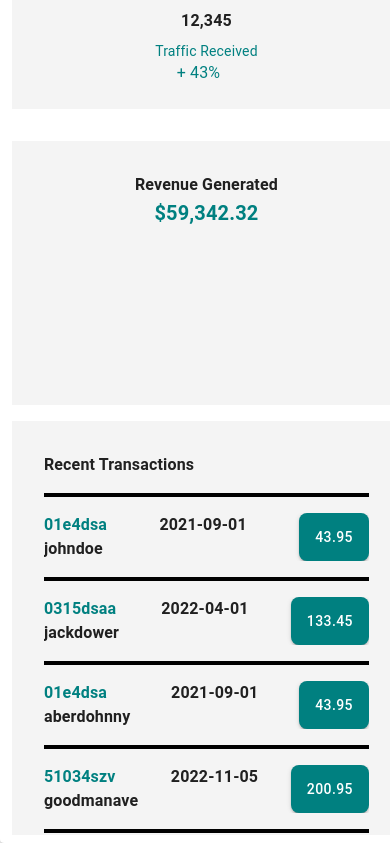
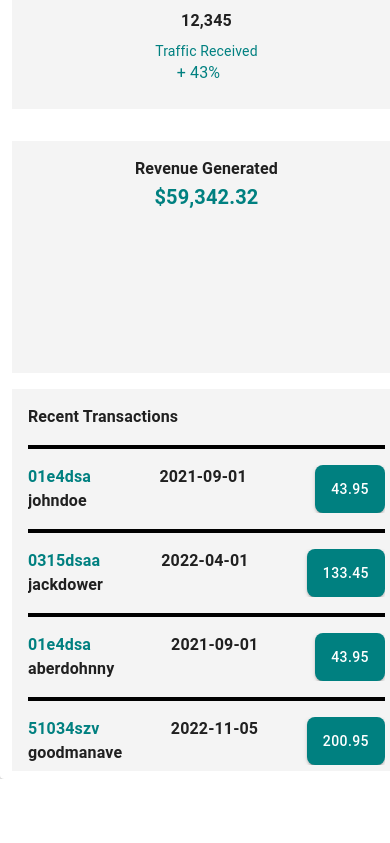
Before and after one commit to binaryballer33/block27A_sales_dashboard, a React (Vite) app: page / in a window 390 px wide. Shown: the part 886-1729 px from the top of the page. After the commit the page ends 1665 px from the top, so only its background shows below. Built offline with nearby package versions, Linux system fonts and the light colour scheme.

Commit message:
made use of more space for tablet size screens

```diff
--- a/src/components/MainContent/MainContentStyles.js
+++ b/src/components/MainContent/MainContentStyles.js
@@ -7,7 +7,9 @@ const classes = {
         width: { sm: "98%", lg: "75%"},
     },
     main_content_icon: {
-        marginBottom: "1rem"
+        marginTop: { xs: ".5rem", sm: "0rem" },
+        marginBottom: "1rem",
+        marginLeft: { xs: ".5rem", sm: "0rem" },
     },
     main_content_header: {
         fontWeight: "bold",
@@ -31,24 +33,27 @@ const classes = {
         display: "flex",
         marginTop: "2rem",
         height: "55%",
-        flexDirection: { xs: "column", lg: "row" },
+        flexDirection: { xs: "column", md: "row" },
         placeItems: { xs: "center", lg: "start" },
     },
     main_content_dashboard_revenue_generated_container: {
+        flexGrow: "1",
         backgroundColor: "#f4f4f4",
-        padding: "2rem",
-        flexGrow: "1",
-        height: { xs: "200px", md: "250px", lg: "700px" },
-        width: { xs: "325px", md: "82%", lg: "33%" },
+        marginLeft: { xs: "0rem", md: "1rem", lg: "0rem" },
+        padding: { xs: "1rem", lg: "2rem" },
+        height: { xs: "200px", md: "400px", lg: "700px" },
+        width: { xs: "357px", md: "150px", lg: "33%" },
         textAlign: { xs: "center", lg: "left" },
     },
     main_content_dashboard_recent_transactions_container: {
         backgroundColor: "#f4f4f4",
-        marginTop: {xs: "1rem", lg: "0rem"},
-        marginLeft: { xs: "0rem", lg: "2rem" },
-        padding: "2rem",
+        marginTop: {xs: "1rem", md: "0rem"},
+        marginRight: { xs: "0rem", md: "1rem", lg: "0rem" },
+        marginBottom: { xs: "2rem", sm: "0rem" },
+        marginLeft: { xs: "0rem", md: "1rem", lg: "2rem" },
+        padding: { xs: "1rem", lg: "2rem" },
         height: { xs: "350px", md: "400px", lg: "700px" },
-        width: { xs: "325px", md: "82%", lg: "325px" },
+        width: { xs: "357px", md: "325px", lg: "325px" },
         overflow: "scroll",
     },
     main_content_divider: {
```
